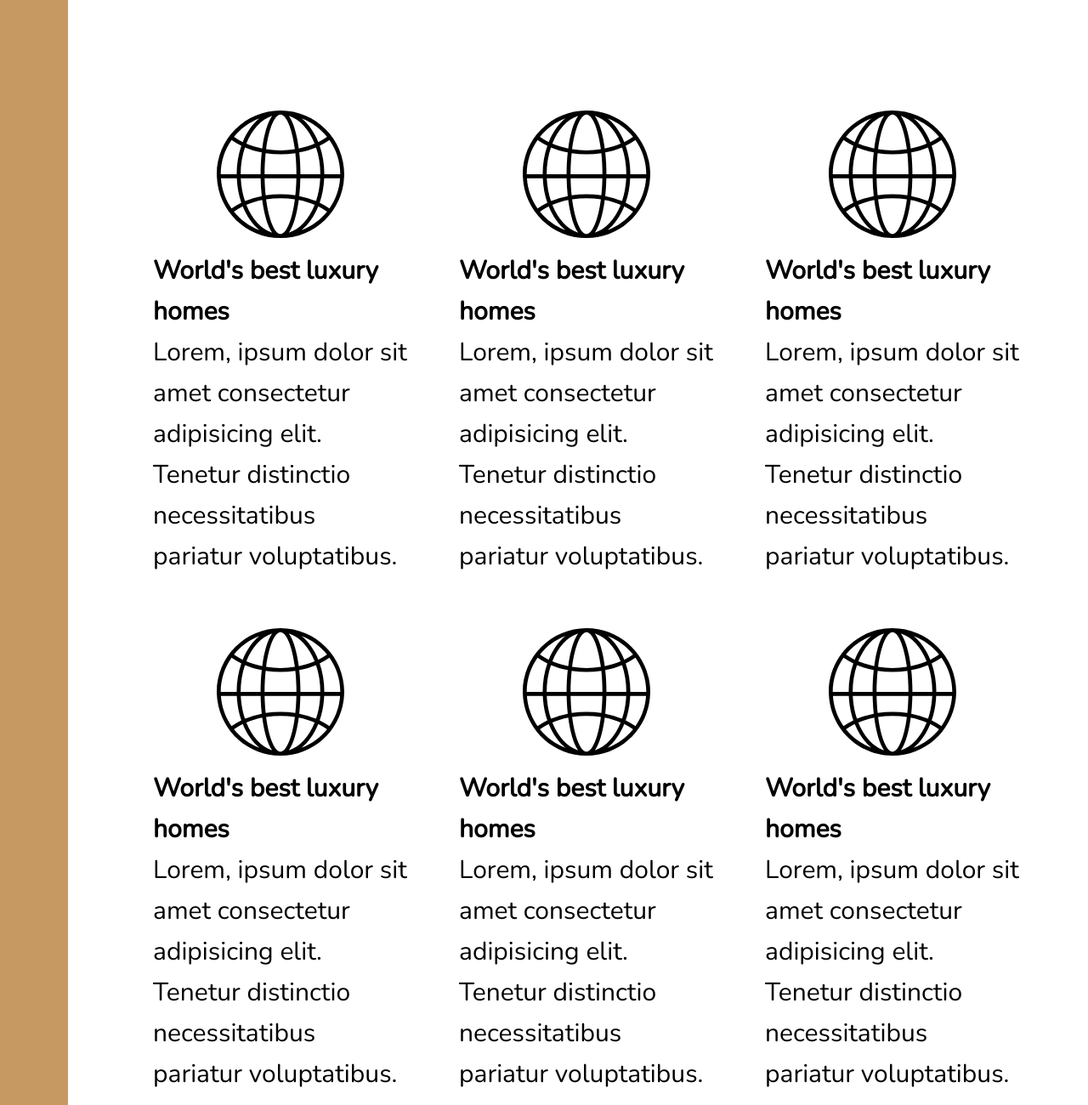
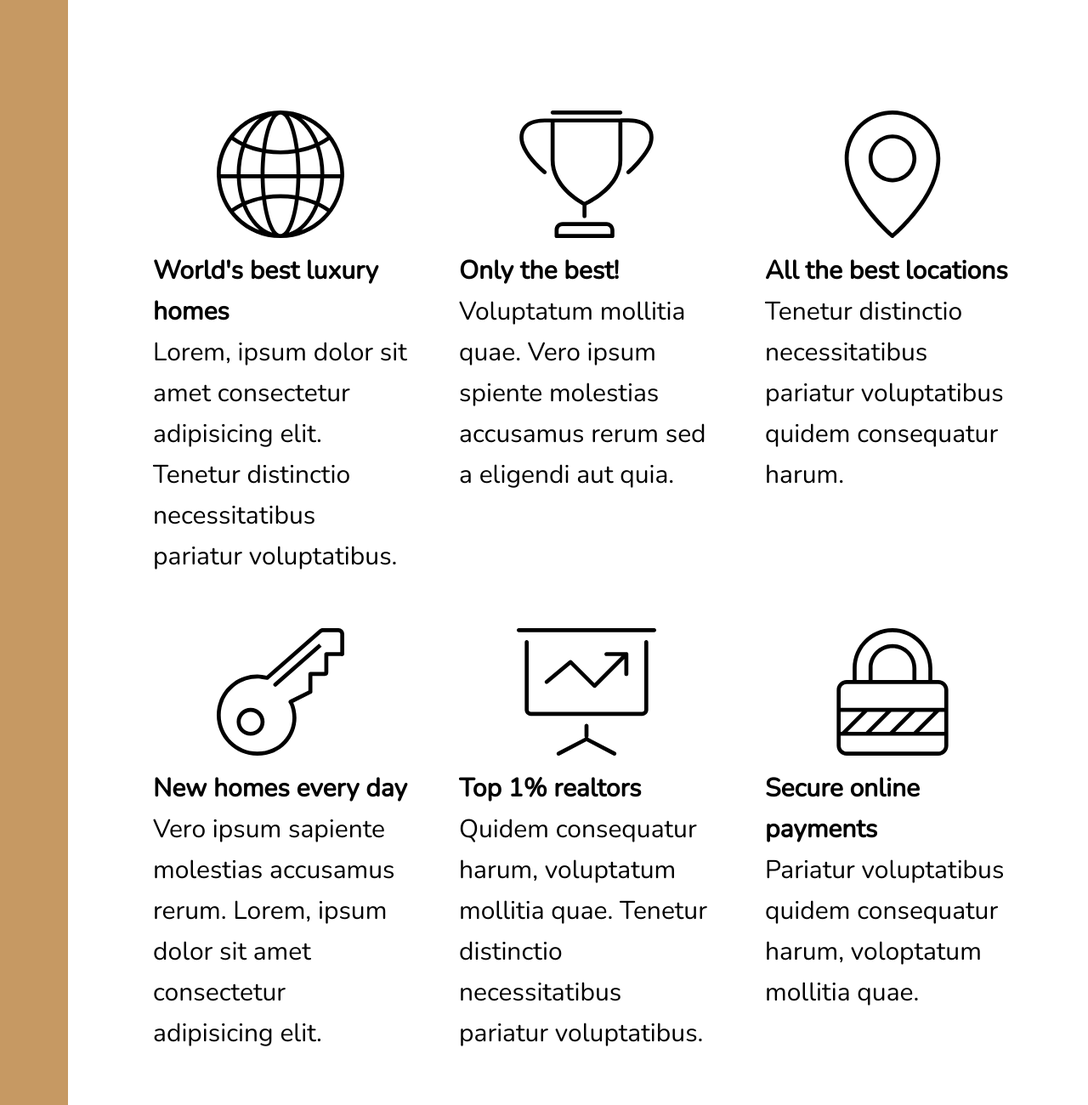
Before and after one commit to acecera/Nexter, a website: page index.html in a window 1280 px wide. Shown: the part 700-2000 px from the top of the page at 85% size. Drawn offline with nearby package versions, Linux system fonts and the light colour scheme.

Commit message:
added the rest of the mark up for the features page that will house all the properties for sale.

```diff
--- a/index.html
+++ b/index.html
@@ -37,51 +37,51 @@
 
             <div class="feature">
                 <svg class="feature__icon">
-                    <use xlink:href="img/sprite.svg#icon-global"></use>
+                    <use xlink:href="img/sprite.svg#icon-trophy"></use>
                 </svg>
-                <h4 class="heading-4">World's best luxury homes</h4>
-                <p class="feature__text">Lorem, ipsum dolor sit amet consectetur adipisicing elit. Tenetur
-                    distinctio necessitatibus pariatur voluptatibus.
+                <h4 class="heading-4">Only the best!</h4>
+                <p class="feature__text">Voluptatum mollitia quae. Vero ipsum spiente molestias accusamus
+                    rerum sed a eligendi aut quia.
                 </p>
             </div>
 
             <div class="feature">
                 <svg class="feature__icon">
-                    <use xlink:href="img/sprite.svg#icon-global"></use>
+                    <use xlink:href="img/sprite.svg#icon-map-pin"></use>
                 </svg>
-                <h4 class="heading-4">World's best luxury homes</h4>
-                <p class="feature__text">Lorem, ipsum dolor sit amet consectetur adipisicing elit. Tenetur
-                    distinctio necessitatibus pariatur voluptatibus.
+                <h4 class="heading-4">All the best locations</h4>
+                <p class="feature__text">Tenetur distinctio necessitatibus pariatur voluptatibus quidem
+                    consequatur harum.
                 </p>
             </div>
 
             <div class="feature">
                 <svg class="feature__icon">
-                    <use xlink:href="img/sprite.svg#icon-global"></use>
+                    <use xlink:href="img/sprite.svg#icon-key"></use>
                 </svg>
-                <h4 class="heading-4">World's best luxury homes</h4>
-                <p class="feature__text">Lorem, ipsum dolor sit amet consectetur adipisicing elit. Tenetur
-                    distinctio necessitatibus pariatur voluptatibus.
+                <h4 class="heading-4">New homes every day</h4>
+                <p class="feature__text">Vero ipsum sapiente molestias accusamus rerum. Lorem, ipsum dolor sit
+                    amet consectetur adipisicing elit.
                 </p>
             </div>
 
             <div class="feature">
                 <svg class="feature__icon">
-                    <use xlink:href="img/sprite.svg#icon-global"></use>
+                    <use xlink:href="img/sprite.svg#icon-presentation"></use>
                 </svg>
-                <h4 class="heading-4">World's best luxury homes</h4>
-                <p class="feature__text">Lorem, ipsum dolor sit amet consectetur adipisicing elit. Tenetur
-                    distinctio necessitatibus pariatur voluptatibus.
+                <h4 class="heading-4">Top 1% realtors</h4>
+                <p class="feature__text">Quidem consequatur harum, voluptatum mollitia quae. Tenetur distinctio
+                    necessitatibus pariatur voluptatibus.
                 </p>
             </div>
 
             <div class="feature">
                 <svg class="feature__icon">
-                    <use xlink:href="img/sprite.svg#icon-global"></use>
+                    <use xlink:href="img/sprite.svg#icon-lock"></use>
                 </svg>
-                <h4 class="heading-4">World's best luxury homes</h4>
-                <p class="feature__text">Lorem, ipsum dolor sit amet consectetur adipisicing elit. Tenetur
-                    distinctio necessitatibus pariatur voluptatibus.
+                <h4 class="heading-4">Secure online payments</h4>
+                <p class="feature__text">Pariatur voluptatibus quidem consequatur harum, voloptatum mollitia
+                    quae.
                 </p>
             </div>
         </section>
```
